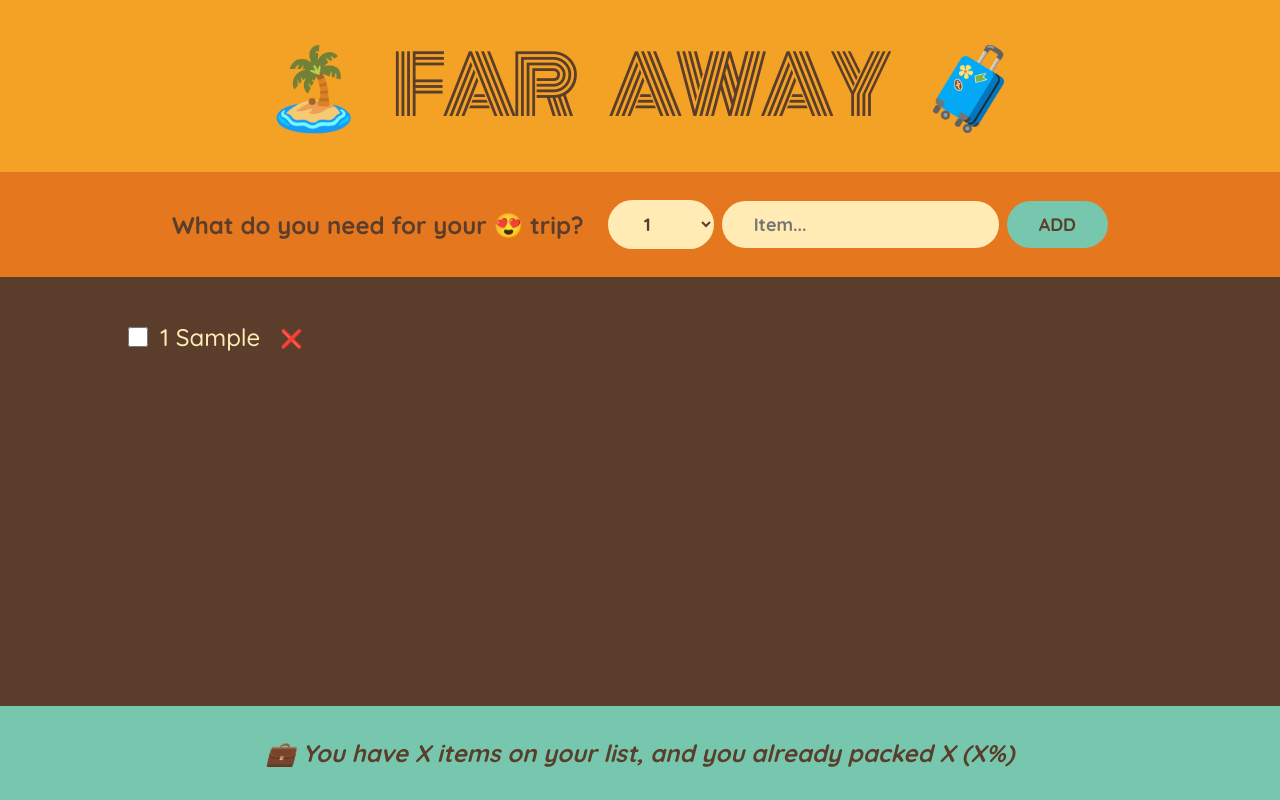
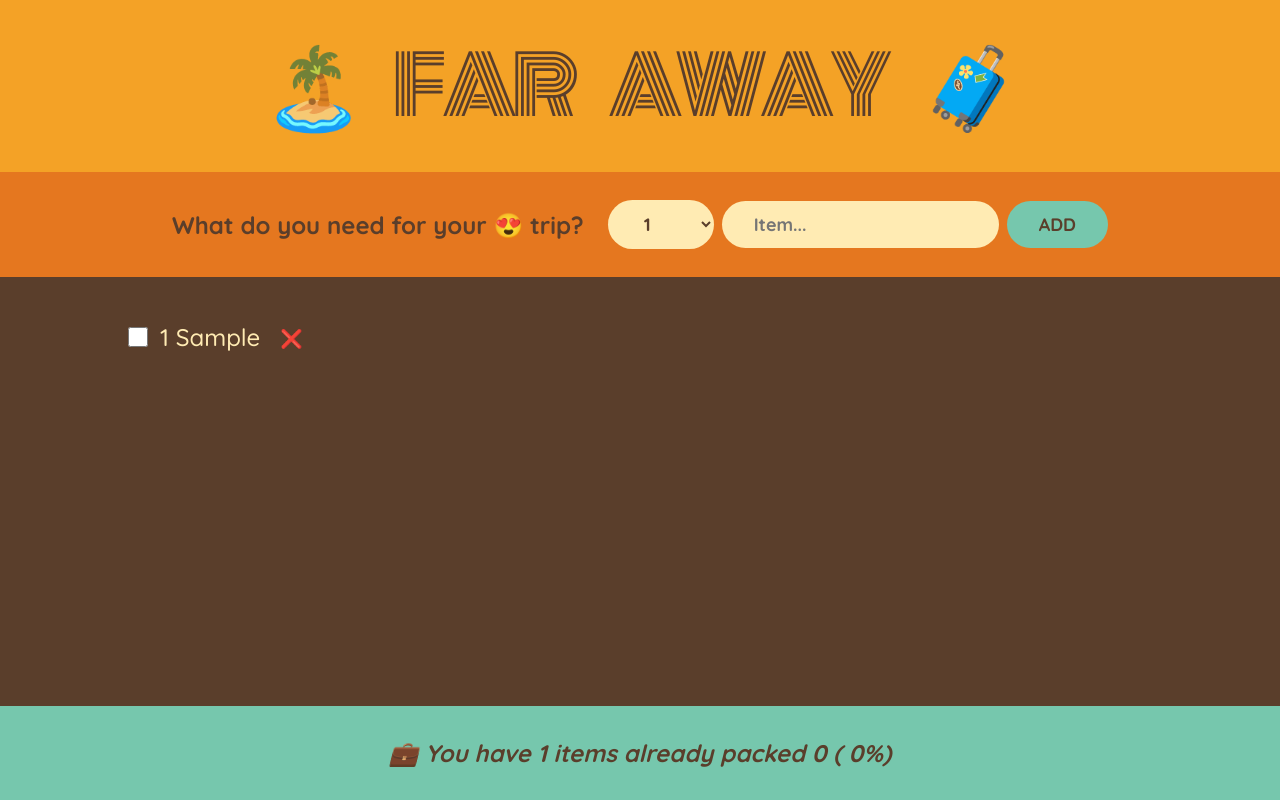
Before and after one commit to MaxVitalii/travel-list, a React (Create React App) app: page / in a window 1280 px wide. Both pictures are taken after typing "Sample" into the empty fields and a click on the button "ADD". Built offline with nearby package versions, Linux system fonts and the light colour scheme.

Commit message:
Calculating Statistics as Derived State

```diff
--- a/src/App.js
+++ b/src/App.js
@@ -1,10 +1,4 @@
 import { useState } from "react";
-
-const initialItems = [
-  { id: 1, description: "Passports", quantity: 2, packed: true },
-  { id: 2, description: "Socks", quantity: 12, packed: true },
-  { id: 3, description: "Charger", quantity: 1, packed: false },
-];
 
 export default function App() {
   const [items, setItems] = useState([]);
@@ -34,7 +28,7 @@ export default function App() {
         onDeleteItem={handleDeleteItem}
         onToggleItem={handleToggleItem}
       />
-      <Stats />
+      <Stats items={items} />
     </div>
   );
 }
@@ -119,12 +113,26 @@ function Item({ item, onDeleteItem, onToggleItem }) {
   );
 }
 
-function Stats() {
+function Stats({ items }) {
+  if (!items.length)
+    return (
+      <p className="stats">
+        <em>Start adding some items to your packing list 🚀</em>
+      </p>
+    );
+
+  const numItems = items.length;
+  const numPacked = items.filter((item) => item.packed).length;
+  const percentage = Math.round((numPacked / numItems) * 100);
+
   return (
     <footer className="stats">
-      <em>💼 You have X items on your list, and you already packed X (X%) </em>
+      <em>
+        {percentage === 100
+          ? "You got everything! Ready to go 🚀"
+          : `💼 You have ${numItems} items already packed ${numPacked} (
+        ${percentage}%)`}
+      </em>
     </footer>
   );
 }
-
-//🚀
```
